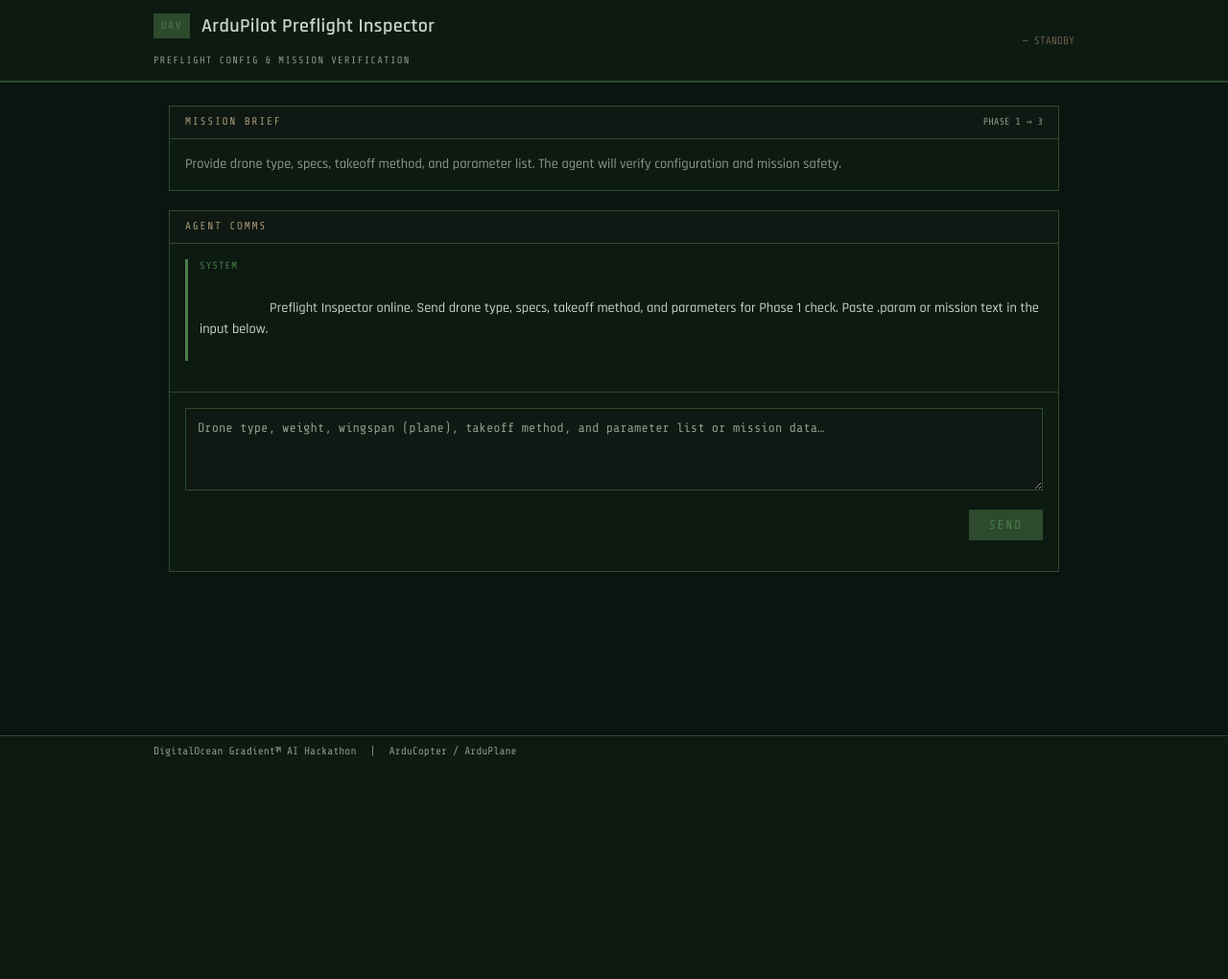
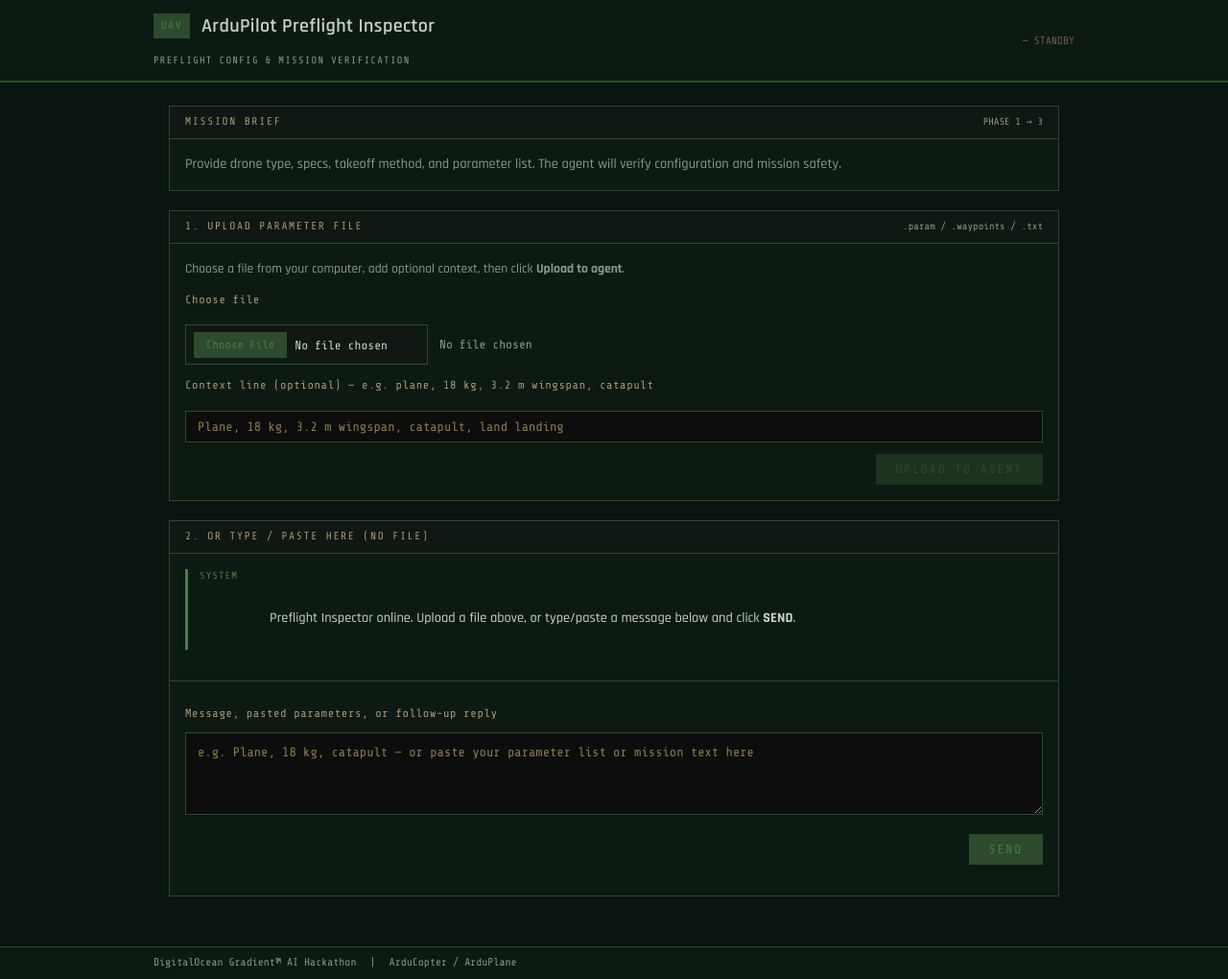
Before and after one commit to comsompom/drone_preflight_ai_check, a Flask app: page / in a window 1280 px wide. Shown: the whole page at 96% size. Before the commit the page ends 788 px from the top, so only its background shows below. Run offline with Flask 3, Linux system fonts and the light colour scheme.

Commit message:
fix flask

````diff
--- a/webapp/static/css/style.css
+++ b/webapp/static/css/style.css
@@ -16,6 +16,9 @@
   --success: #3d5c3d;
   --font-mono: "Share Tech Mono", "Consolas", monospace;
   --font-ui: "Rajdhani", "Segoe UI", sans-serif;
+  --input-bg: #0d0d0d;
+  --input-text: #e6d98a;
+  --input-placeholder: #8a7d4a;
 }
 
 * {
@@ -111,6 +114,7 @@ body {
 
 /* Panels */
 .mission-panel,
+.upload-panel,
 .chat-panel {
   background: var(--bg-panel);
   border: 1px solid var(--border);
@@ -118,6 +122,7 @@ body {
 }
 
 .mission-panel .panel-head,
+.upload-panel .panel-head,
 .chat-panel .panel-head {
   padding: 0.5rem 1rem;
   background: var(--bg-input);
@@ -145,6 +150,116 @@ body {
   padding: 1rem;
   font-size: 0.9rem;
   color: var(--text-dim);
+}
+
+/* Upload parameters panel */
+.upload-panel {
+  background: var(--bg-panel);
+  border: 1px solid var(--border);
+  margin-bottom: 1.25rem;
+}
+
+.upload-panel .panel-head {
+  padding: 0.5rem 1rem;
+  background: var(--bg-input);
+  border-bottom: 1px solid var(--border);
+  display: flex;
+  align-items: center;
+  justify-content: space-between;
+}
+
+.upload-container {
+  padding: 1rem;
+}
+
+.upload-desc {
+  margin: 0 0 0.75rem;
+  font-size: 0.85rem;
+  color: var(--text-dim);
+}
+
+.upload-form {
+  display: flex;
+  flex-direction: column;
+  gap: 0.75rem;
+}
+
+.file-upload-wrap {
+  display: flex;
+  align-items: center;
+  gap: 0.75rem;
+  flex-wrap: wrap;
+}
+
+.file-input {
+  font-family: var(--font-mono);
+  font-size: 0.8rem;
+  color: var(--text);
+  background: var(--bg-input);
+  border: 1px solid var(--border);
+  padding: 0.4rem 0.5rem;
+  max-width: 100%;
+}
+
+.file-input::file-selector-button {
+  font-family: var(--font-mono);
+  font-size: 0.75rem;
+  padding: 0.35rem 0.75rem;
+  background: var(--accent-dim);
+  color: var(--accent);
+  border: 1px solid var(--border);
+  cursor: pointer;
+  margin-right: 0.5rem;
+}
+
+.file-name {
+  font-family: var(--font-mono);
+  font-size: 0.8rem;
+  color: var(--text-dim);
+}
+
+.input-label {
+  display: block;
+  font-family: var(--font-mono);
+  font-size: 0.75rem;
+  letter-spacing: 0.05em;
+  color: var(--tan);
+  margin-bottom: 0.35rem;
+}
+
+.upload-intro {
+  width: 100%;
+  padding: 0.5rem 0.75rem;
+  background: var(--input-bg);
+  border: 1px solid var(--border);
+  color: var(--input-text);
+  font-family: var(--font-mono);
+  font-size: 0.85rem;
+}
+
+.upload-intro::placeholder {
+  color: var(--input-placeholder);
+}
+
+.btn-upload {
+  font-family: var(--font-mono);
+  font-size: 0.8rem;
+  letter-spacing: 0.15em;
+  padding: 0.5rem 1.25rem;
+  background: var(--accent-dim);
+  color: var(--accent);
+  border: 1px solid var(--border);
+  cursor: pointer;
+}
+
+.btn-upload:hover:not(:disabled) {
+  background: var(--border);
+  color: var(--text);
+}
+
+.btn-upload:disabled {
+  opacity: 0.5;
+  cursor: not-allowed;
 }
 
 /* Chat */
@@ -202,13 +317,18 @@ body {
   padding-top: 1rem;
 }
 
+.chat-form .input-label {
+  margin-top: 0.5rem;
+}
+
 .chat-form textarea {
   width: 100%;
   padding: 0.75rem;
   margin-bottom: 0.75rem;
-  background: var(--bg-input);
+  margin-top: 0.35rem;
+  background: var(--input-bg);
   border: 1px solid var(--border);
-  color: var(--text);
+  color: var(--input-text);
   font-family: var(--font-mono);
   font-size: 0.85rem;
   resize: vertical;
@@ -216,7 +336,7 @@ body {
 }
 
 .chat-form textarea::placeholder {
-  color: var(--text-dim);
+  color: var(--input-placeholder);
 }
 
 .chat-form textarea:focus {
--- a/webapp/static/js/app.js
+++ b/webapp/static/js/app.js
@@ -4,6 +4,10 @@
   const messagesEl = document.getElementById('chat-messages');
   const btnSend = document.getElementById('btn-send');
   const statusEl = document.getElementById('status-indicator');
+  const paramFileInput = document.getElementById('param-file');
+  const fileNameEl = document.getElementById('file-name');
+  const uploadIntro = document.getElementById('upload-intro');
+  const btnUpload = document.getElementById('btn-upload');
 
   function setStatus(text, active) {
     if (!statusEl) return;
@@ -23,14 +27,10 @@
     wrap.scrollIntoView({ behavior: 'smooth' });
   }
 
-  form.addEventListener('submit', async function (e) {
-    e.preventDefault();
-    const message = (input.value || '').trim();
-    if (!message) return;
-
+  async function sendToAgent(message) {
     addMessage('user', message);
-    input.value = '';
-    btnSend.disabled = true;
+    if (btnSend) btnSend.disabled = true;
+    if (btnUpload) btnUpload.disabled = true;
     setStatus('— TRANSMITTING', true);
 
     try {
@@ -53,7 +53,49 @@
       addMessage('agent', 'Error: ' + (err.message || 'Network error'));
       setStatus('— ERROR', false);
     } finally {
-      btnSend.disabled = false;
+      if (btnSend) btnSend.disabled = false;
+      if (btnUpload) btnUpload.disabled = false;
     }
+  }
+
+  if (paramFileInput) {
+    paramFileInput.addEventListener('change', function () {
+      const file = this.files && this.files[0];
+      fileNameEl.textContent = file ? file.name : 'No file chosen';
+      btnUpload.disabled = !file;
+    });
+  }
+
+  if (btnUpload && paramFileInput) {
+    btnUpload.addEventListener('click', function () {
+      const file = paramFileInput.files && paramFileInput.files[0];
+      if (!file) return;
+
+      const intro = (uploadIntro && uploadIntro.value.trim()) || '';
+      const reader = new FileReader();
+      reader.onload = function () {
+        const content = typeof reader.result === 'string' ? reader.result : '';
+        const message = intro
+          ? intro + '\n\nParameter / mission file: ' + file.name + '\n\n```\n' + content + '\n```'
+          : 'Parameter / mission file: ' + file.name + '\n\n```\n' + content + '\n```';
+        sendToAgent(message);
+        paramFileInput.value = '';
+        fileNameEl.textContent = 'No file chosen';
+        btnUpload.disabled = true;
+      };
+      reader.onerror = function () {
+        addMessage('agent', 'Error: Could not read file.');
+      };
+      reader.readAsText(file, 'UTF-8');
+    });
+  }
+
+  form.addEventListener('submit', async function (e) {
+    e.preventDefault();
+    const message = (input.value || '').trim();
+    if (!message) return;
+
+    input.value = '';
+    sendToAgent(message);
   });
 })();
--- a/webapp/templates/index.html
+++ b/webapp/templates/index.html
@@ -10,25 +10,50 @@
     </p>
 </section>
 
+<section class="upload-panel">
+    <div class="panel-head">
+        <span class="panel-label">1. UPLOAD PARAMETER FILE</span>
+        <span class="panel-id">.param / .waypoints / .txt</span>
+    </div>
+    <div class="upload-container">
+        <p class="upload-desc">Choose a file from your computer, add optional context, then click <strong>Upload to agent</strong>.</p>
+        <div class="upload-form">
+            <label class="input-label">Choose file</label>
+            <div class="file-upload-wrap">
+                <input type="file" id="param-file" class="file-input" accept=".param,.waypoints,.txt,.waypoint,text/plain" aria-label="Choose parameter file">
+                <span class="file-name" id="file-name">No file chosen</span>
+            </div>
+            <label class="input-label" for="upload-intro">Context line (optional) — e.g. plane, 18 kg, 3.2 m wingspan, catapult</label>
+            <input type="text" id="upload-intro" class="upload-intro" placeholder="Plane, 18 kg, 3.2 m wingspan, catapult, land landing">
+            <div class="form-actions">
+                <button type="button" class="btn-upload" id="btn-upload" disabled>
+                    <span class="btn-text">UPLOAD TO AGENT</span>
+                </button>
+            </div>
+        </div>
+    </div>
+</section>
+
 <section class="chat-panel">
     <div class="panel-head">
-        <span class="panel-label">AGENT COMMS</span>
+        <span class="panel-label">2. OR TYPE / PASTE HERE (NO FILE)</span>
     </div>
     <div class="chat-container">
         <div class="chat-messages" id="chat-messages">
             <div class="message agent" id="welcome-msg">
                 <span class="msg-label">SYSTEM</span>
                 <div class="msg-body">
-                    Preflight Inspector online. Send drone type, specs, takeoff method, and parameters for Phase 1 check. Paste .param or mission text in the input below.
+                    Preflight Inspector online. Upload a file above, or type/paste a message below and click <strong>SEND</strong>.
                 </div>
             </div>
         </div>
         <form class="chat-form" id="chat-form">
+            <label class="input-label" for="message-input">Message, pasted parameters, or follow-up reply</label>
             <textarea
                 id="message-input"
                 name="message"
                 rows="4"
-                placeholder="Drone type, weight, wingspan (plane), takeoff method, and parameter list or mission data…"
+                placeholder="e.g. Plane, 18 kg, catapult — or paste your parameter list or mission text here"
                 required
             ></textarea>
             <div class="form-actions">
````
Also changed, not shown: agent_client.py (+14 -5 lines).
